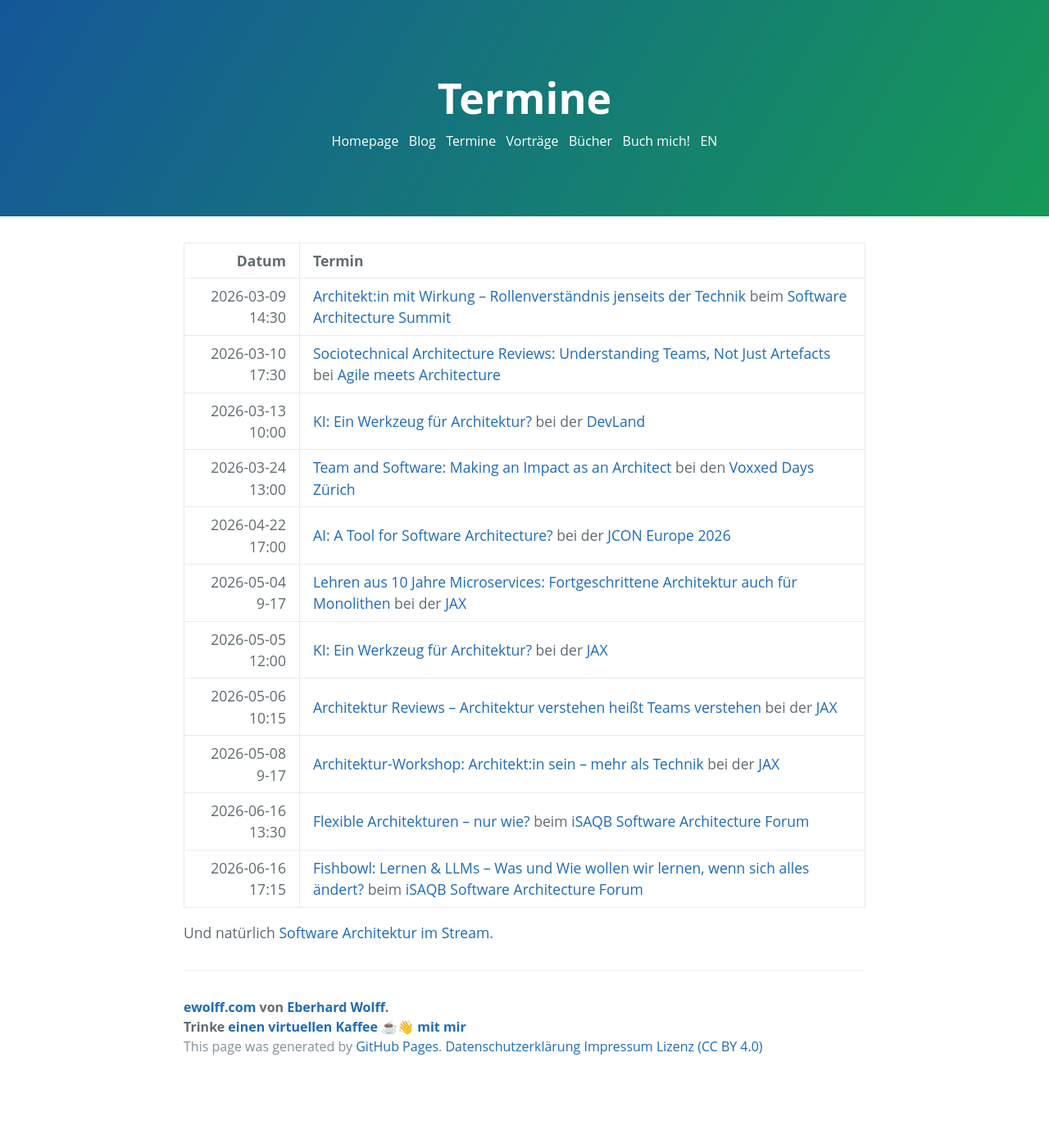
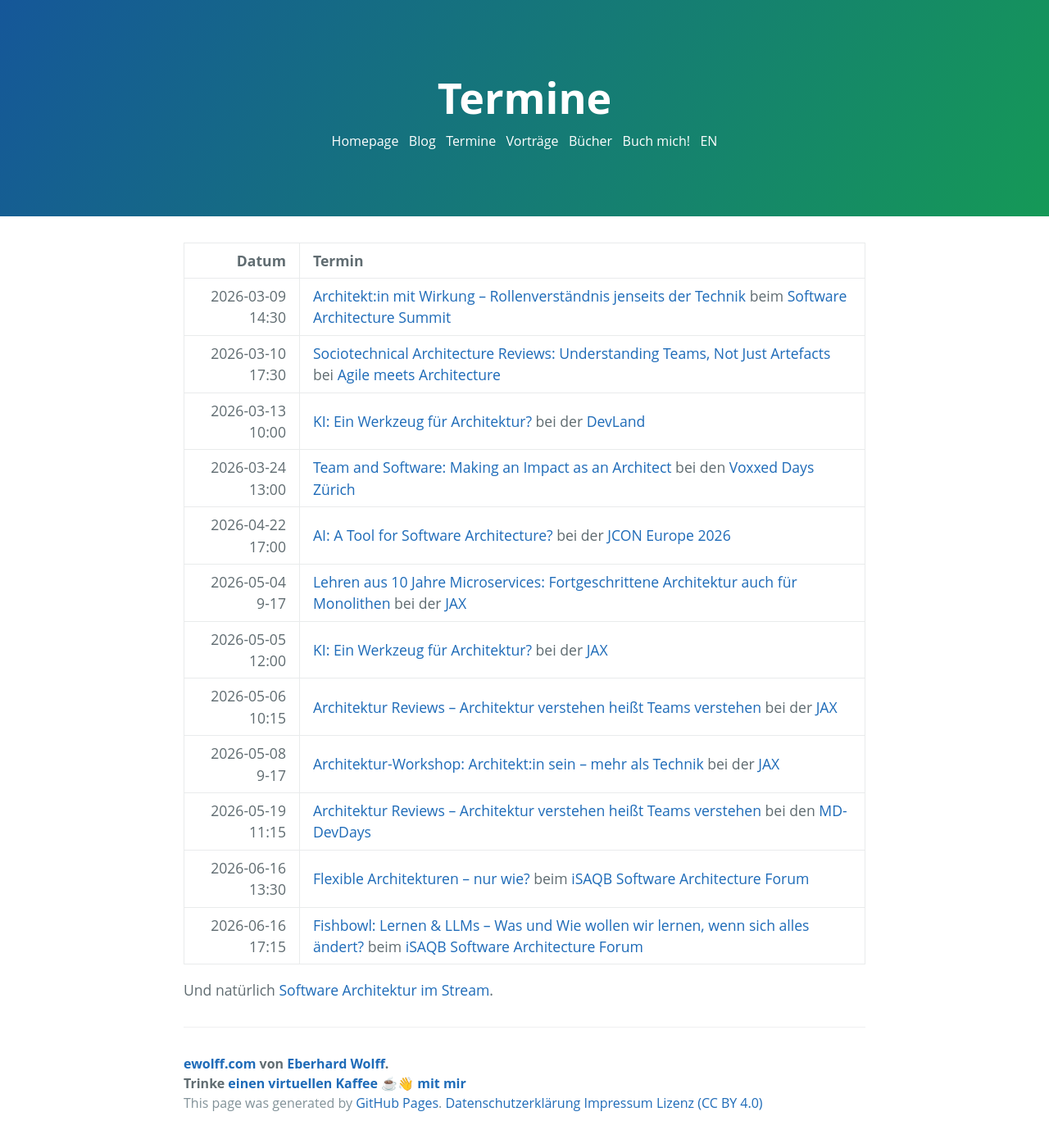
Before and after one commit to ewolff/ewolff.com, a Jekyll site: the page built from termine.md, in a window 1280 px wide. Shown: the whole page at 82% size. Built offline with Jekyll 4.4.1, drawn with Linux system fonts in a browser that asks for light colours; before the commit the page ends 1321 px from its top, so only the background shows below that.

Commit message:
Architektur Reviews – Architektur verstehen heißt Teams verstehen bei der JAX eingefügt

```diff
--- a/termine.md
+++ b/termine.md
@@ -14,6 +14,7 @@
 | 2026-05-05 12:00 | [KI: Ein Werkzeug für Architektur?](https://jax.de/software-architecture/ki-werkzeug-architektur/) bei der [JAX](https://jax.de/) |
 | 2026-05-06 10:15 | [Architektur Reviews – Architektur verstehen heißt Teams verstehen](https://jax.de/software-architecture/architektur-reviews-teams-verstehen/) bei der [JAX](https://jax.de/) |
 | 2026-05-08 9-17 | [Architektur-Workshop: Architekt:in sein – mehr als Technik](https://jax.de/software-architecture/architektur-workshop-technik-kommunikation-organisation) bei der [JAX](https://jax.de/) |
+| 2026-05-19 11:15 | [Architektur Reviews – Architektur verstehen heißt Teams verstehen](https://www.md-devdays.de/act-details/1000817) bei den [MD-DevDays](https://www.md-devdays.de/) |
 | 2026-06-16 13:30 | [Flexible Architekturen – nur wie?](https://conferences.isaqb.org/software-architecture-forum/session/flexible-architekturen-nur-wie/) beim [iSAQB Software Architecture Forum](https://conferences.isaqb.org/software-architecture-forum/) |
 | 2026-06-16 17:15 | [Fishbowl: Lernen & LLMs – Was und Wie wollen wir lernen, wenn sich alles ändert?](https://conferences.isaqb.org/software-architecture-forum/session/fish-bowl/) beim [iSAQB Software Architecture Forum](https://conferences.isaqb.org/software-architecture-forum/) |
 
```
Also changed, not shown: schedule.md (+1 -0 lines).
